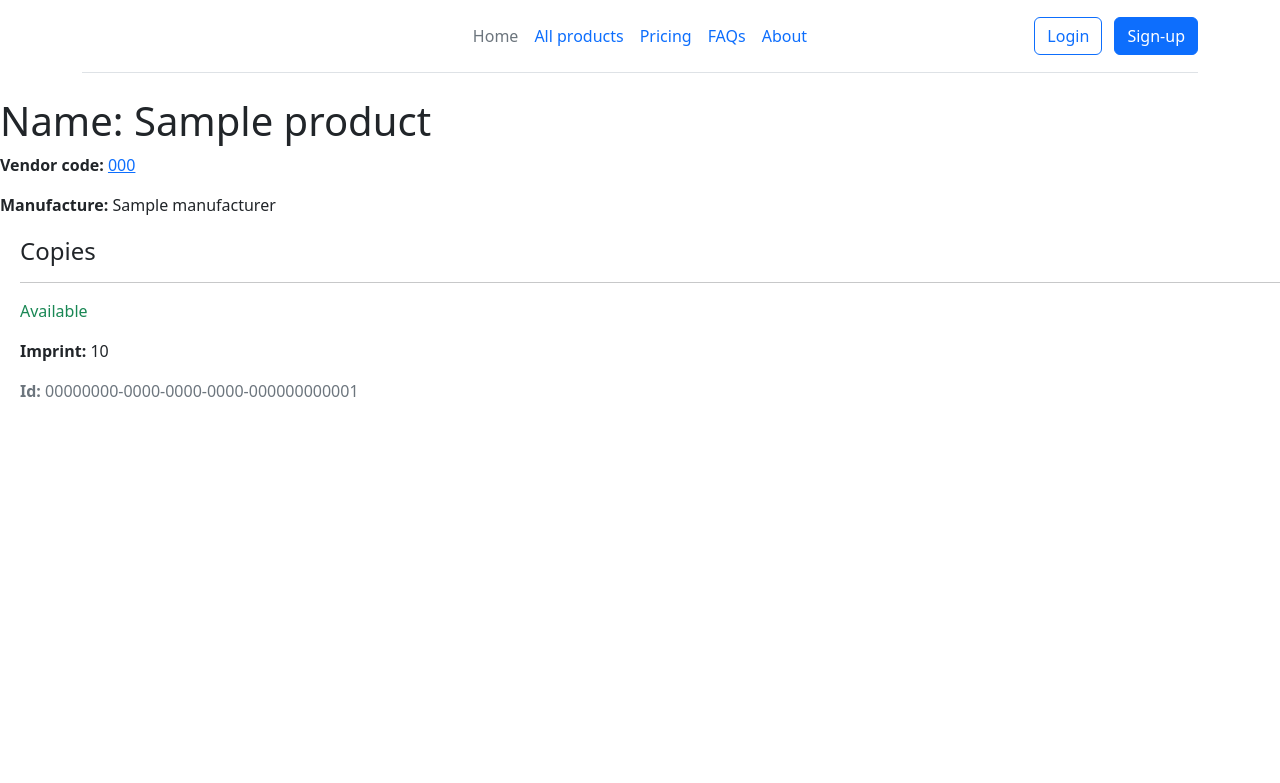
After one commit to Hulahup01/PythonLabs, a Django app: page /shop/products/1/ in a window 1280 px wide. The commit adds this page. Shown: the top 783 px of the page. Run offline with Django 4.2, Linux system fonts and the light colour scheme; tables that the repository leaves empty hold one stand-in row (values such as "Sample post").

Commit message:
Added data display

```diff
--- a/Lab4/carshop/shop/templates/base_generic.html
+++ b/Lab4/carshop/shop/templates/base_generic.html
@@ -1,38 +1,53 @@
-<!DOCTYPE html>
 <html lang="en">
 <head>
+    <meta charset="UTF-8">
+    <meta name="viewport"
+          content="width=device-width, user-scalable=no, initial-scale=1.0, maximum-scale=1.0, minimum-scale=1.0">
+    <meta http-equiv="X-UA-Compatible" content="ie=edge">
 
-  {% block title %}<title>Local Library</title>{% endblock %}
-  <meta charset="utf-8">
-  <meta name="viewport" content="width=device-width, initial-scale=1">
-  <link rel="stylesheet" href="https://maxcdn.bootstrapcdn.com/bootstrap/3.3.7/css/bootstrap.min.css">
-  <script src="https://ajax.googleapis.com/ajax/libs/jquery/1.12.4/jquery.min.js"></script>
-  <script src="https://maxcdn.bootstrapcdn.com/bootstrap/3.3.7/js/bootstrap.min.js"></script>
+    <title>{% block title %}{% endblock %}</title>
+    <link rel="stylesheet" href="https://cdn.jsdelivr.net/npm/bootstrap@5.2.3/dist/css/bootstrap.min.css">
+</head>
+<body>
+    <div class="container">
+        <header class="d-flex flex-wrap align-items-center justify-content-center justify-content-md-between py-3 mb-4 border-bottom">
+          <div class="col-md-3 mb-2 mb-md-0"></div>
 
-  <!-- Добавление дополнительного статического CSS файла -->
-  {% load static %}
-  <link rel="stylesheet" href="{% static 'css/styles.css' %}">
-</head>
+          <ul class="nav col-12 col-md-auto mb-2 justify-content-center mb-md-0">
+            <li><a href="{% url 'index' %}" class="nav-link px-2 link-secondary">Home</a></li>
+            <li><a href="{% url 'products' %}" class="nav-link px-2">All products</a></li>
+            <li><a href="#" class="nav-link px-2">Pricing</a></li>
+            <li><a href="#" class="nav-link px-2">FAQs</a></li>
+            <li><a href="#" class="nav-link px-2">About</a></li>
+          </ul>
 
-<body>
-
-  <div class="container-fluid">
-
-    <div class="row">
-      <div class="col-sm-2">
-      {% block sidebar %}
-      <ul class="sidebar-nav">
-          <li><a href="{% url 'index' %}">Home</a></li>
-          <li><a href="">All books</a></li>
-          <li><a href="">All authors</a></li>
-      </ul>
-     {% endblock %}
-      </div>
-      <div class="col-sm-10 ">
-      {% block content %}{% endblock %}
-      </div>
+          <div class="col-md-3 text-end">
+            <button type="button" class="btn btn-outline-primary me-2">Login</button>
+            <button type="button" class="btn btn-primary">Sign-up</button>
+          </div>
+        </header>
     </div>
 
-  </div>
+
+    {% block content %}{% endblock %}
+
+    {% block pagination %}
+      {% if is_paginated %}
+          <div class="pagination">
+              <span class="page-links">
+                  {% if page_obj.has_previous %}
+                      <a href="{{ request.path }}?page={{ page_obj.previous_page_number }}">previous</a>
+                  {% endif %}
+                  <span class="page-current">
+                      Page {{ page_obj.number }} of {{ page_obj.paginator.num_pages }}.
+                  </span>
+                  {% if page_obj.has_next %}
+                      <a href="{{ request.path }}?page={{ page_obj.next_page_number }}">next</a>
+                  {% endif %}
+              </span>
+          </div>
+      {% endif %}
+    {% endblock %}
+
 </body>
 </html>
--- /dev/null
+++ b/Lab4/carshop/shop/templates/shop/product_detail.html
@@ -0,0 +1,21 @@
+{% extends "base_generic.html" %}
+
+{% block content %}
+  <h1>Name: {{ product.name }}</h1>
+
+  <p><strong>Vendor code:</strong> <a href="">{{ product.vendor_code }}</a></p> <!-- author detail link not yet defined -->
+  <p><strong>Manufacture:</strong> {{ product.manufacturer }}</p>
+
+
+  <div style="margin-left:20px;margin-top:20px">
+    <h4>Copies</h4>
+
+    {% for copy in product.productinstance_set.all %}
+    <hr>
+    <p class="{% if copy.status == 'a' %}text-success{% elif copy.status == 'd' %}text-danger{% else %}text-warning{% endif %}">{{ copy.get_status_display }}</p>
+    {% if copy.status != 'a' %}<p><strong>Due to be returned:</strong> {{copy.due_back}}</p>{% endif %}
+    <p><strong>Imprint:</strong> {{copy.price}}</p>
+    <p class="text-muted"><strong>Id:</strong> {{copy.id}}</p>
+    {% endfor %}
+  </div>
+{% endblock %}
--- a/Lab4/carshop/shop/urls.py
+++ b/Lab4/carshop/shop/urls.py
@@ -3,5 +3,7 @@ from . import views
 
 
 urlpatterns = [
-    path('', views.index, name='index')
+    path('', views.index, name='index'),
+    path('products/', views.ProductListView.as_view(), name='products'),
+    path('products/<int:pk>/', views.ProductDetailView.as_view(), name='product-detail'),
 ]
--- a/Lab4/carshop/shop/views.py
+++ b/Lab4/carshop/shop/views.py
@@ -1,5 +1,6 @@
 from django.shortcuts import render
 from .models import Order, Product, ProductInstance, Manufacturer, Supplier
+from django.views import generic
 
 
 def index(request):
@@ -13,3 +14,12 @@ def index(request):
         context={'num_products': num_products, 'num_instances': num_instances,
                  'num_instances_available': num_instances_available, 'num_manuf': num_manuf},
     )
+
+
+class ProductListView(generic.ListView):
+    model = Product
+    paginate_by = 1
+
+
+class ProductDetailView(generic.DetailView):
+    model = Product
```
Also changed, not shown: Lab4/carshop/shop/admin.py (+2 -9 lines), Lab4/carshop/shop/templates/shop/product_list.html (added, +19 -0 lines).
